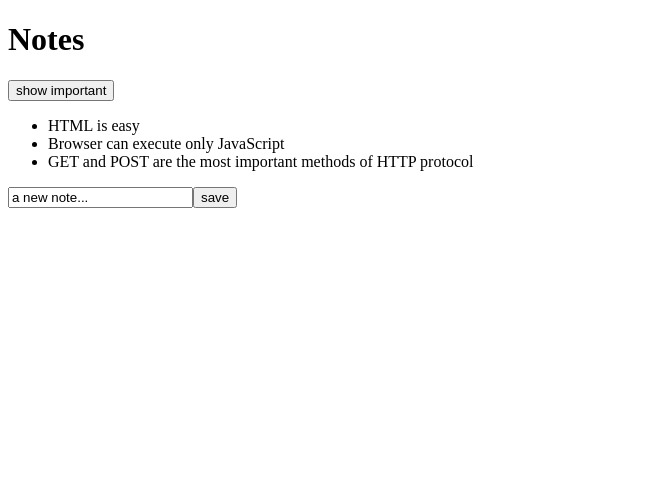
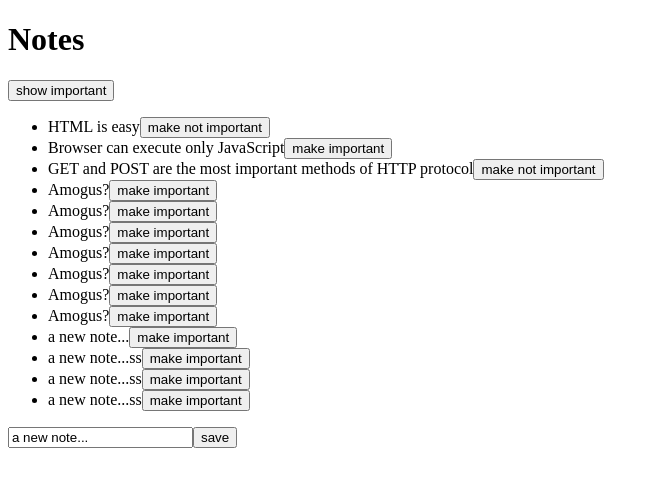
Before and after one commit to sRaina3/FullStackProject, a React (Create React App) app in the folder part2/course/: page / in a window 1280 px wide. Shown: the top 486 px of the page, without its empty margins (0-659 px from the left). Built offline with nearby package versions, Linux system fonts and the light colour scheme; data requests are answered from the project's data file.

Commit message:
Toggle importance done

```diff
--- a/part2/course/db.json
+++ b/part2/course/db.json
@@ -14,6 +14,61 @@
       "id": 3,
       "content": "GET and POST are the most important methods of HTTP protocol",
       "important": true
+    },
+    {
+      "content": "Amogus?",
+      "important": false,
+      "id": 4
+    },
+    {
+      "content": "Amogus?",
+      "important": false,
+      "id": 5
+    },
+    {
+      "content": "Amogus?",
+      "important": false,
+      "id": 6
+    },
+    {
+      "content": "Amogus?",
+      "important": false,
+      "id": 7
+    },
+    {
+      "content": "Amogus?",
+      "important": false,
+      "id": 8
+    },
+    {
+      "content": "Amogus?",
+      "important": false,
+      "id": 9
+    },
+    {
+      "content": "Amogus?",
+      "important": false,
+      "id": 10
+    },
+    {
+      "content": "a new note...",
+      "important": false,
+      "id": 11
+    },
+    {
+      "content": "a new note...ss",
+      "important": false,
+      "id": 12
+    },
+    {
+      "content": "a new note...ss",
+      "important": false,
+      "id": 13
+    },
+    {
+      "content": "a new note...ss",
+      "important": false,
+      "id": 14
     }
   ]
 }
--- a/part2/course/src/App.js
+++ b/part2/course/src/App.js
@@ -24,12 +24,26 @@
   const addNote = (event) => {
     event.preventDefault()
     const noteObject = {
-      id: notes.length + 1,
       content: newNote,
-      important: Math.random() < .5,
+      important: Math.random() < 0.5,
     }
-    setNotes(notes.concat(noteObject))
-    setNewNote('')
+
+    axios
+      .post('http://localhost:3001/notes', noteObject)
+      .then(response => {
+        setNotes(notes.concat(response.data))
+        setNewNote('')
+      })
+  }
+
+  const toggleImportanceOf = id => {
+    const url = `http://localhost:3001/notes/${id}`
+    const note = notes.find(n => n.id === id)
+    const changedNote = { ...note, important: !note.important }
+
+    axios.put(url, changedNote).then(response => {
+      setNotes(notes.map(n => n.id !== id ? n : response.data))
+    })
   }
 
   const handleNoteChange = (event) => {
@@ -45,7 +59,7 @@
       </div>
       <ul>
         {notesToShow.map(note =>
-          <Note key={note.id} note={note} />
+          <Note key={note.id} note={note} toggleImportance={() => toggleImportanceOf(note.id)} />
         )}
       </ul>
       <form onSubmit={addNote}>
--- a/part2/course/src/components/Note.js
+++ b/part2/course/src/components/Note.js
@@ -1,6 +1,12 @@
-const Note = ({note}) => {
+const Note = ({note, toggleImportance}) => {
+  const label = note.important
+    ? 'make not important' : 'make important'
+
   return (
-    <li> {note.content} </li>
+    <li>
+      {note.content}
+      <button onClick={toggleImportance}>{label}</button>
+    </li>
   )
 }
 
```
